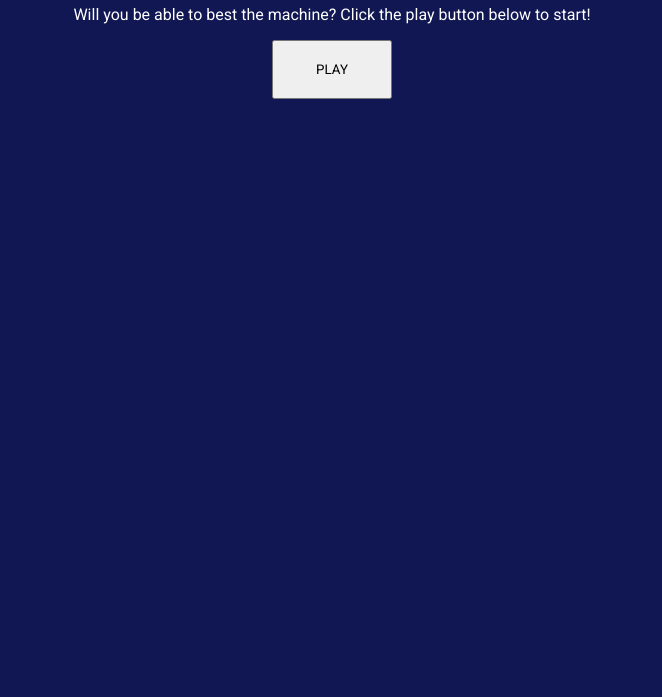
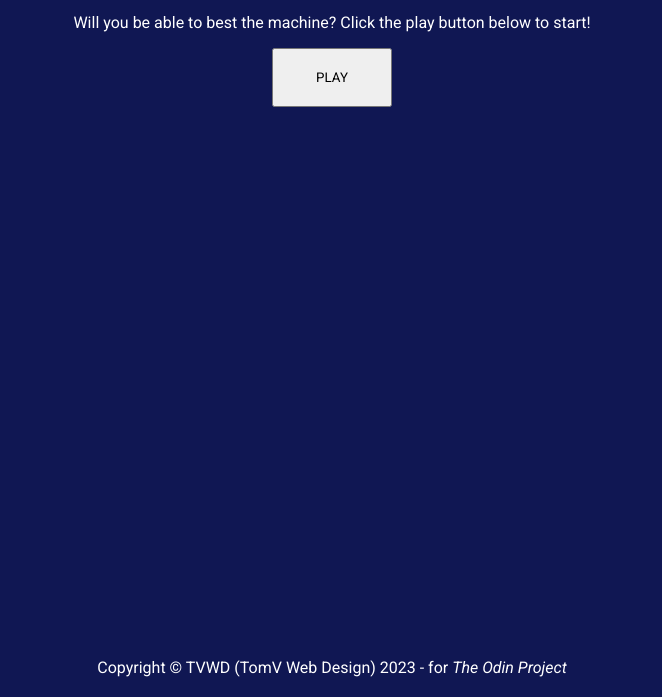
Before and after one commit to TomV91/rock-paper-scissors, a plain HTML site: page index.html in a window 1280 px wide. Shown: the part 111-808 px from the top of the page, without its empty margins (308-970 px from the left). Drawn offline with Linux system fonts and the light colour scheme.

Commit message:
Add footer and add flex to body

```diff
--- a/index.html
+++ b/index.html
@@ -7,6 +7,13 @@
     <title>Rock, Paper, Scissors</title>
     <link href="./styles.css" rel="stylesheet">
     <script src="./code.js" defer></script>
+    <!-- Emoji images by Twemoji
+
+    Copyright 2020 Twitter, Inc and other contributors
+    Code licensed under the MIT License: http://opensource.org/licenses/MIT
+    Graphics licensed under CC-BY 4.0: https://creativecommons.org/licenses/by/4.0/
+
+    -->
 </head>
 <body>
     <div id="main_container">
@@ -23,5 +30,8 @@
         <div id="results"></div>
         <div id='gameover'></div>
     </div>
+    <footer>
+        Copyright © TVWD (TomV Web Design) 2023 - for <em>The Odin Project</em>
+    </footer>
 </body>
 </html>
--- a/styles.css
+++ b/styles.css
@@ -1,15 +1,28 @@
 @import url('https://fonts.googleapis.com/css2?family=Roboto:ital,wght@0,300;0,400;0,500;0,700;0,900;1,100;1,300;1,400;1,500;1,700;1,900&display=swap');
+
+html {
+    height: 100%;
+}
 
 body {
     font-family: "Roboto", sans-serif;
     background-color: #101753;
     color: white;
+    height: 100%;
+    display: flex;
+    flex-direction: column;
+    justify-content: space-between;
+    align-items: center;
+}
+
+footer {
+    text-align: center;
+    padding: 20px;
 }
 
 #main_container {
     text-align: center;
     width: 50%;
-    margin: 0 auto;
 }
 
 #btn_container {
@@ -33,5 +46,5 @@ button {
 }
 
 #results, #gameover {
-    margin-top: 1em;
+    margin: 1em 0;
 }
```
Also changed, not shown: images/paper.png (added), images/rock.png (added), images/scissors.png (added).
